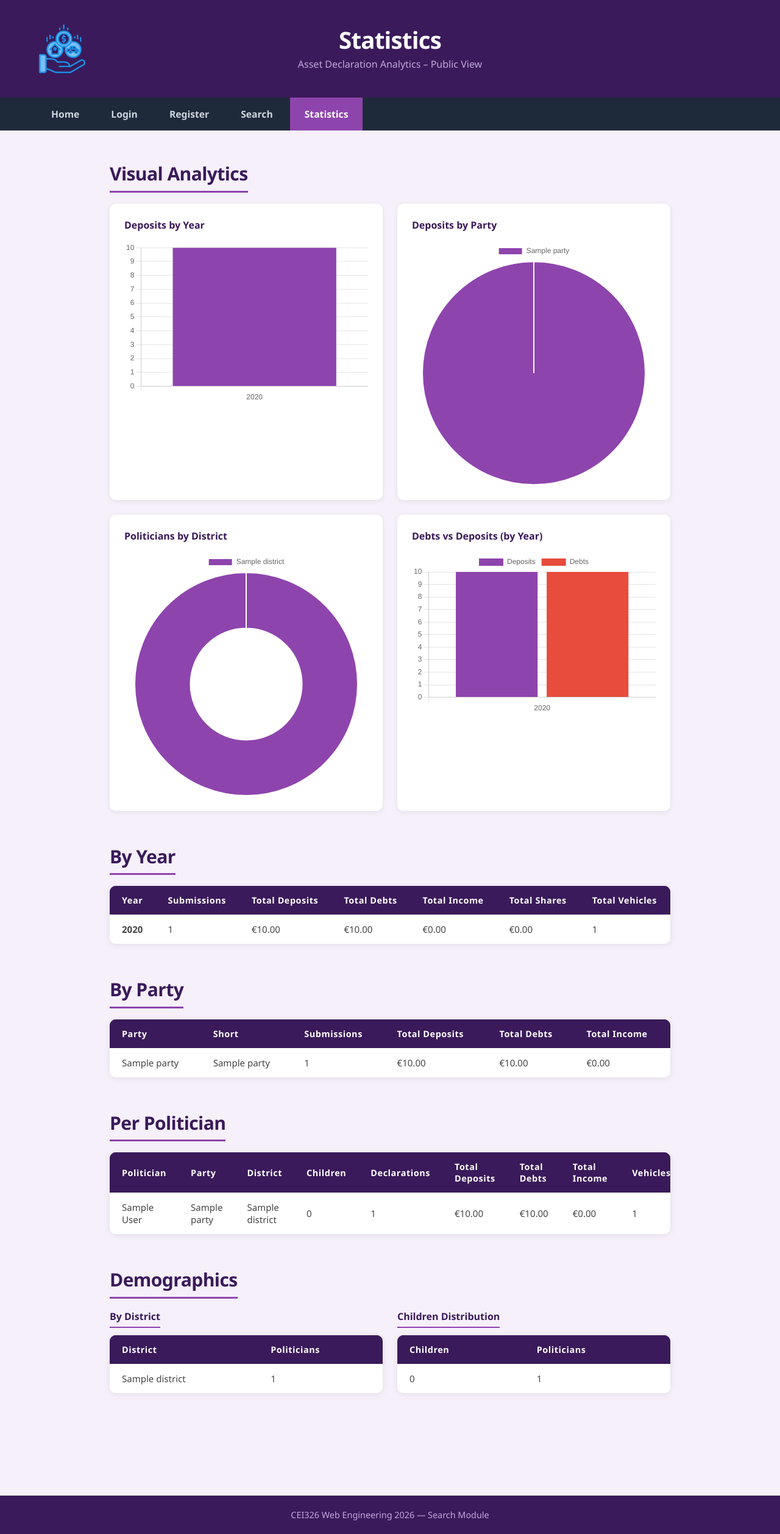
After one commit to andreasn7/CSE_326_Project, a PHP site: page /modules/search/statistics.php in a window 1280 px wide. The commit adds this page. Shown: the whole page at 61% size. Run offline with PHP 8.4, Linux system fonts and the light colour scheme; tables that the repository leaves empty or names only in its code hold one stand-in row (values such as "Sample post").

Commit message:
Add files via upload

```diff
--- /dev/null
+++ b/modules/search/statistics.php
@@ -0,0 +1,259 @@
+<?php
+session_start();
+require_once '../../includes/db.php';
+$isLoggedIn = isset($_SESSION['user_id']);
+$isAdmin = $isLoggedIn && $_SESSION['role'] === 'admin';
+
+$byYear = $pdo->query(
+    "SELECT year, COUNT(*) AS total,
+            SUM(total_deposits) AS deposits,
+            SUM(total_debts) AS debts,
+            SUM(annual_income) AS income,
+            SUM(shares_value) AS shares,
+            SUM(vehicles_count) AS vehicles
+       FROM asset_declarations
+      WHERE status = 'submitted'
+   GROUP BY year
+   ORDER BY year DESC"
+)->fetchAll();
+
+$byParty = $pdo->query(
+    "SELECT pa.name AS party_name, pa.short_name,
+            COUNT(ad.id) AS total,
+            SUM(ad.total_deposits) AS deposits,
+            SUM(ad.total_debts) AS debts,
+            SUM(ad.annual_income) AS income
+       FROM asset_declarations ad
+       JOIN politicians p ON p.id = ad.politician_id
+  LEFT JOIN parties pa ON pa.id = p.party_id
+      WHERE ad.status = 'submitted'
+   GROUP BY pa.name, pa.short_name
+   ORDER BY deposits DESC"
+)->fetchAll();
+
+// Per-politician aggregates. The LEFT JOIN on declarations ensures
+// politicians with zero submissions still appear in the table.
+$polStats = $pdo->query(
+    "SELECT u.first_name, u.last_name,
+            pa.name AS party_name, d.name AS district_name, p.children,
+            COUNT(ad.id) AS decl_count,
+            SUM(ad.total_deposits) AS deposits,
+            SUM(ad.total_debts) AS debts,
+            SUM(ad.annual_income) AS income,
+            SUM(ad.vehicles_count) AS vehicles
+       FROM politicians p
+       JOIN users u ON u.id = p.user_id
+  LEFT JOIN parties pa ON pa.id = p.party_id
+  LEFT JOIN districts d ON d.id = p.district_id
+  LEFT JOIN asset_declarations ad ON ad.politician_id = p.id AND ad.status = 'submitted'
+   GROUP BY p.id, u.first_name, u.last_name, pa.name, d.name, p.children
+   ORDER BY deposits DESC"
+)->fetchAll();
+
+$byDistrict = $pdo->query(
+    "SELECT d.name AS district_name, COUNT(p.id) AS total
+       FROM politicians p
+  LEFT JOIN districts d ON d.id = p.district_id
+   GROUP BY d.name
+   ORDER BY total DESC"
+)->fetchAll();
+
+$childrenStats = $pdo->query(
+    'SELECT children, COUNT(*) AS cnt
+       FROM politicians
+   GROUP BY children
+   ORDER BY children'
+)->fetchAll();
+?>
+<!DOCTYPE html>
+<html lang="en">
+<head>
+  <meta charset="UTF-8">
+  <meta name="viewport" content="width=device-width, initial-scale=1.0">
+  <title>Statistics &ndash; Registry of Assets</title>
+  <link rel="icon" type="image/x-icon" href="../../favicon.ico">
+  <link rel="stylesheet" href="style.css">
+  <script src="https://cdnjs.cloudflare.com/ajax/libs/Chart.js/4.4.1/chart.umd.min.js"></script>
+</head>
+<body>
+  <header id="page-header">
+    <img class="header-logo" src="../../assets/images/assets.png" alt="logo" width="84" height="84">
+    <div class="header-text">
+      <h1>Statistics</h1>
+      <p class="subtitle">Asset Declaration Analytics &ndash; Public View</p>
+    </div>
+  </header>
+  <nav id="main-nav">
+    <a href="../../index.php" class="nav-link">Home</a>
+    <?php if ($isLoggedIn): ?>
+      <a href="../dashboard/dashboard.php" class="nav-link">Dashboard</a>
+      <?php if ($isAdmin): ?><a href="../admin/admin_dashboard.php" class="nav-link">Admin</a><?php endif; ?>
+      <a href="../submit/submit_dashboard.php" class="nav-link">Submit</a>
+    <?php else: ?>
+      <a href="../../auth/login.php" class="nav-link">Login</a>
+      <a href="../../auth/register.php" class="nav-link">Register</a>
+    <?php endif; ?>
+    <a href="search_dashboard.php" class="nav-link">Search</a>
+    <a href="statistics.php" class="nav-link active">Statistics</a>
+    <?php if ($isLoggedIn): ?><a href="../../auth/logout.php" class="nav-link nav-logout">Logout</a><?php endif; ?>
+  </nav>
+  <main>
+    <section id="charts-section">
+      <h2>Visual Analytics</h2>
+      <div class="stats-charts-grid">
+        <div class="chart-card"><h3 class="chart-title">Deposits by Year</h3><canvas id="chartDepositsYear" height="200"></canvas></div>
+        <div class="chart-card"><h3 class="chart-title">Deposits by Party</h3><canvas id="chartDepositsParty" height="200"></canvas></div>
+        <div class="chart-card"><h3 class="chart-title">Politicians by District</h3><canvas id="chartDistrict" height="200"></canvas></div>
+        <div class="chart-card"><h3 class="chart-title">Debts vs Deposits (by Year)</h3><canvas id="chartDebtsDeposits" height="200"></canvas></div>
+      </div>
+    </section>
+
+    <section id="year-section">
+      <h2>By Year</h2>
+      <div class="table-wrapper">
+        <table class="data-table">
+          <thead><tr><th>Year</th><th>Submissions</th><th>Total Deposits</th><th>Total Debts</th><th>Total Income</th><th>Total Shares</th><th>Total Vehicles</th></tr></thead>
+          <tbody>
+            <?php foreach ($byYear as $r): ?>
+            <tr>
+              <td><strong><?= (int)$r['year'] ?></strong></td>
+              <td><?= (int)$r['total'] ?></td>
+              <td>&euro;<?= number_format((float)$r['deposits'], 2) ?></td>
+              <td>&euro;<?= number_format((float)$r['debts'], 2) ?></td>
+              <td>&euro;<?= number_format((float)$r['income'], 2) ?></td>
+              <td>&euro;<?= number_format((float)$r['shares'], 2) ?></td>
+              <td><?= (int)$r['vehicles'] ?></td>
+            </tr>
+            <?php endforeach; ?>
+          </tbody>
+        </table>
+      </div>
+    </section>
+
+    <section id="party-section">
+      <h2>By Party</h2>
+      <div class="table-wrapper">
+        <table class="data-table">
+          <thead><tr><th>Party</th><th>Short</th><th>Submissions</th><th>Total Deposits</th><th>Total Debts</th><th>Total Income</th></tr></thead>
+          <tbody>
+            <?php foreach ($byParty as $r): ?>
+            <tr>
+              <td><?= htmlspecialchars($r['party_name'] ?? 'Unknown') ?></td>
+              <td><?= htmlspecialchars($r['short_name'] ?? '–') ?></td>
+              <td><?= (int)$r['total'] ?></td>
+              <td>&euro;<?= number_format((float)$r['deposits'], 2) ?></td>
+              <td>&euro;<?= number_format((float)$r['debts'], 2) ?></td>
+              <td>&euro;<?= number_format((float)$r['income'], 2) ?></td>
+            </tr>
+            <?php endforeach; ?>
+          </tbody>
+        </table>
+      </div>
+    </section>
+
+    <section id="politician-section">
+      <h2>Per Politician</h2>
+      <div class="table-wrapper">
+        <table class="data-table">
+          <thead><tr><th>Politician</th><th>Party</th><th>District</th><th>Children</th><th>Declarations</th><th>Total Deposits</th><th>Total Debts</th><th>Total Income</th><th>Vehicles</th></tr></thead>
+          <tbody>
+            <?php foreach ($polStats as $r): ?>
+            <tr>
+              <td><?= htmlspecialchars($r['first_name'] . ' ' . $r['last_name']) ?></td>
+              <td><?= htmlspecialchars($r['party_name'] ?? '–') ?></td>
+              <td><?= htmlspecialchars($r['district_name'] ?? '–') ?></td>
+              <td><?= (int)$r['children'] ?></td>
+              <td><?= (int)$r['decl_count'] ?></td>
+              <td>&euro;<?= number_format((float)($r['deposits'] ?? 0), 2) ?></td>
+              <td>&euro;<?= number_format((float)($r['debts'] ?? 0), 2) ?></td>
+              <td>&euro;<?= number_format((float)($r['income'] ?? 0), 2) ?></td>
+              <td><?= (int)($r['vehicles'] ?? 0) ?></td>
+            </tr>
+            <?php endforeach; ?>
+          </tbody>
+        </table>
+      </div>
+    </section>
+
+    <section id="demo-section">
+      <h2>Demographics</h2>
+      <div class="stats-charts-grid">
+        <div>
+          <h3 class="chart-title demo-title">By District</h3>
+          <div class="table-wrapper">
+            <table class="data-table">
+              <thead><tr><th>District</th><th>Politicians</th></tr></thead>
+              <tbody>
+                <?php foreach ($byDistrict as $r): ?>
+                <tr>
+                  <td><?= htmlspecialchars($r['district_name'] ?? 'Unknown') ?></td>
+                  <td><?= (int)$r['total'] ?></td>
+                </tr>
+                <?php endforeach; ?>
+              </tbody>
+            </table>
+          </div>
+        </div>
+        <div>
+          <h3 class="chart-title demo-title">Children Distribution</h3>
+          <div class="table-wrapper">
+            <table class="data-table">
+              <thead><tr><th>Children</th><th>Politicians</th></tr></thead>
+              <tbody>
+                <?php foreach ($childrenStats as $r): ?>
+                <tr>
+                  <td><?= (int)$r['children'] ?></td>
+                  <td><?= (int)$r['cnt'] ?></td>
+                </tr>
+                <?php endforeach; ?>
+              </tbody>
+            </table>
+          </div>
+        </div>
+      </div>
+    </section>
+  </main>
+  <footer id="page-footer"><p>CEI326 Web Engineering 2026 &mdash; Search Module</p></footer>
+
+  <script>
+    var colors = ['#8e44ad','#27ae60','#e67e22','#1a6fa8','#e74c3c','#1abc9c'];
+    var yearLabels = <?= json_encode(array_map('intval', array_column($byYear, 'year'))) ?>;
+    var yearDeposits = <?= json_encode(array_map(static fn($r) => round((float)$r['deposits'], 2), $byYear)) ?>;
+    var yearDebts = <?= json_encode(array_map(static fn($r) => round((float)$r['debts'], 2), $byYear)) ?>;
+
+    new Chart(document.getElementById('chartDepositsYear'), {
+      type: 'bar',
+      data: { labels: yearLabels, datasets: [{ label: 'Deposits', data: yearDeposits, backgroundColor: '#8e44ad' }] },
+      options: { responsive: true, plugins: { legend: { display: false } }, scales: { y: { beginAtZero: true } } }
+    });
+
+    var partyLabels = <?= json_encode(array_map(static fn($r) => $r['short_name'] ?: ($r['party_name'] ?? '?'), $byParty)) ?>;
+    var partyDeposits = <?= json_encode(array_map(static fn($r) => round((float)$r['deposits'], 2), $byParty)) ?>;
+    new Chart(document.getElementById('chartDepositsParty'), {
+      type: 'pie',
+      data: { labels: partyLabels, datasets: [{ data: partyDeposits, backgroundColor: colors }] },
+      options: { responsive: true }
+    });
+
+    var distLabels = <?= json_encode(array_map(static fn($r) => $r['district_name'] ?? 'Unknown', $byDistrict)) ?>;
+    var distData = <?= json_encode(array_map(static fn($r) => (int)$r['total'], $byDistrict)) ?>;
+    new Chart(document.getElementById('chartDistrict'), {
+      type: 'doughnut',
+      data: { labels: distLabels, datasets: [{ data: distData, backgroundColor: colors }] },
+      options: { responsive: true }
+    });
+
+    new Chart(document.getElementById('chartDebtsDeposits'), {
+      type: 'bar',
+      data: {
+        labels: yearLabels,
+        datasets: [
+          { label: 'Deposits', data: yearDeposits, backgroundColor: '#8e44ad' },
+          { label: 'Debts', data: yearDebts, backgroundColor: '#e74c3c' }
+        ]
+      },
+      options: { responsive: true, scales: { y: { beginAtZero: true } } }
+    });
+  </script>
+</body>
+</html>
```
Also changed, not shown: modules/search/search_dashboard.php (line endings or trailing spaces), modules/search/style.css (line endings or trailing spaces).
